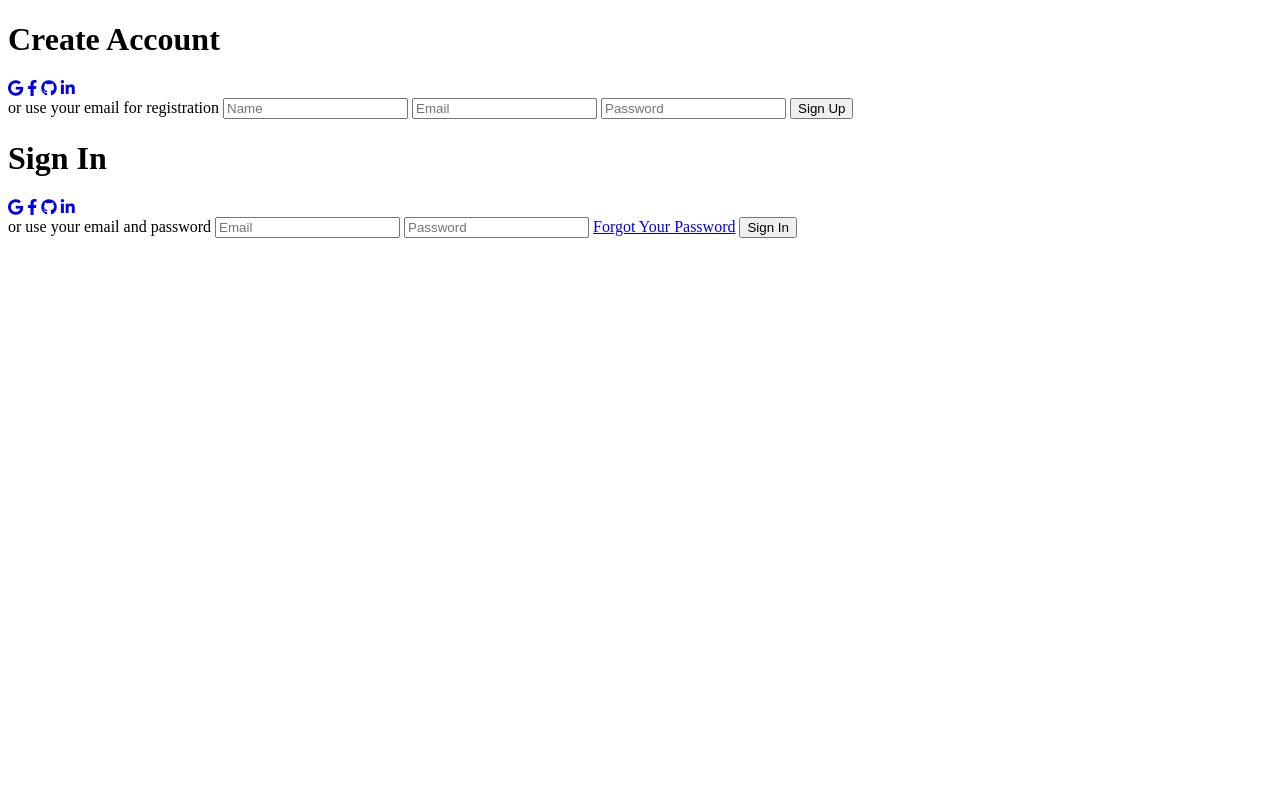
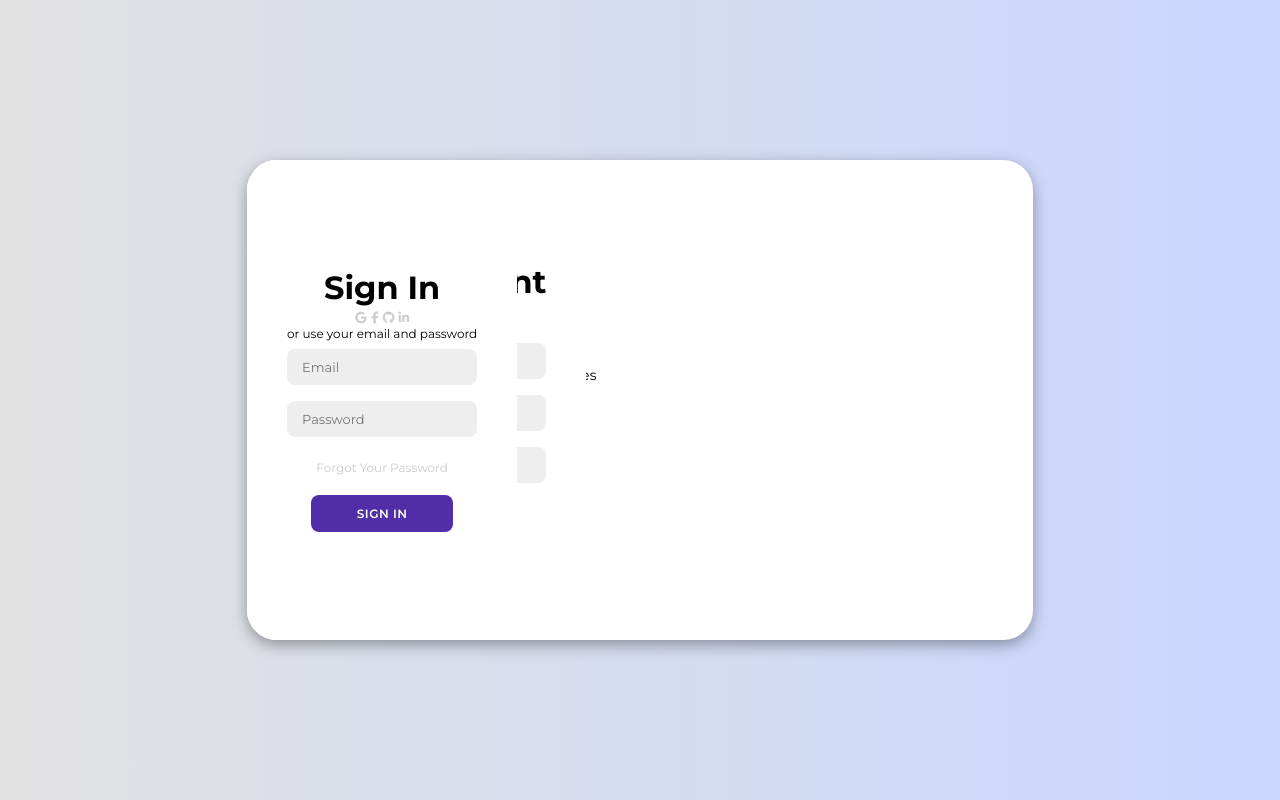
Before and after one commit to shreeteja22/HTML-CSS-PRO, a plain HTML site: page index.html in a window 1280 px wide. Drawn offline with Linux system fonts and the light colour scheme.

Commit message:
html&css

```diff
--- a/index.html
+++ b/index.html
@@ -9,7 +9,8 @@
 </head>
 <body>
     <div class="container" id="container">
-        <div class="form-container sign up">
+        <!-- Sign Up Form -->
+        <div class="form-container sign-up-container">
             <form action="#" method="post">
                 <h1>Create Account</h1>
                 <div class="social-icons">
@@ -25,10 +26,9 @@
                 <button>Sign Up</button>
             </form>
         </div>
-    </div>
 
-    <div class="container" id="container">
-        <div class="form-container sign in">
+        <!-- Sign In Form -->
+        <div class="form-container sign-in-container">
             <form action="#" method="post">
                 <h1>Sign In</h1>
                 <div class="social-icons">
@@ -44,6 +44,22 @@
                 <button>Sign In</button>
             </form>
         </div>
+
+        <!-- Toggle Panels -->
+        <div class="overlay-container">
+            <div class="overlay">
+                <div class="overlay-panel overlay-left">
+                    <h1>Welcome Back!!</h1>
+                    <p>Enter your personal details to access features</p>
+                    <button class="ghost" id="signIn">Sign In</button>
+                </div>
+                <div class="overlay-panel overlay-right">
+                    <h1>Hello, There!</h1>
+                    <p>Register your personal details to access features</p>
+                    <button class="ghost" id="signUp">Sign Up</button>
+                </div>
+            </div>
+        </div>
     </div>
 </body>
 </html>
--- a/style.css
+++ b/style.css
@@ -1 +1,119 @@
 @import url('https://fonts.googleapis.com/css2?family=Montserrat:ital,wght@0,100..900;1,100..900&display=swap');
+
+*{
+    margin: 0%;
+    padding: 0%;
+    box-sizing: border-box;
+    font-family: "Montserrat", sans-serif;
+}
+
+body{
+    background-color: rgb(195, 232, 255);
+    background: linear-gradient(to right,#e2e2e2,#c9d6ff);
+    display: flex;
+    align-items: center;
+    justify-content: center;
+    flex-direction: column;
+    height: 100vh;
+}
+
+.container{
+    background: #fff;
+    border-radius: 30px;
+    box-shadow: 0 5px 15px rgba(0, 0,0,0.35);
+    position: relative;
+    overflow: hidden;
+    width: 786px;
+    max-width: 100%;
+    min-height: 480px;
+}
+
+.container p{
+    font-size: 14px;
+    line-height: 20px;
+    letter-spacing: 0.3px;
+    margin: 20px 0;
+}
+.container span{
+    font-size: 12px;
+}
+.container a{
+    color: #ccc;
+    font-size: 12px;
+    text-decoration: none;
+    margin: 15px 0 10px;
+}
+
+.container button{
+    background-color: #512da8;
+    color: #fff;
+    font-size: 12px;
+    padding: 10px 45px;
+    border: 1px solid transparent;
+    border-radius: 8px;
+    font-weight: 600;
+    letter-spacing: 0.5px;
+    text-transform: uppercase;
+    margin-top: 10px;
+    cursor: pointer;
+}
+
+.container button.hidden{
+    background-color: transparent;
+    border-color: #fff;
+}
+
+.container form{
+    background-color: #fff;
+    display: flex;
+    align-items: center;
+    justify-content: center;
+    flex-direction: column;
+    padding: 0 40px;
+    height: 100%;
+}
+
+.container input{
+    background-color: #eee;
+    border: none;
+    margin: 8px 0;
+    padding: 10px 15px;
+    font-size: 13px;
+    border-radius: 8px;
+    width: 100%;
+    outline: none;
+}
+
+.form-container{
+    position: absolute;
+    top: 0;
+    height: 100%;
+    transition: all 0.6s ease-in-out;
+}
+
+.sign-in{
+    left: 0;
+    width: 50%;
+    z-index: 2;
+}
+
+.container.active .sign-in{
+    transform: translateX(100%);
+}
+
+.sign-up{
+    left: 0px;
+    width: 50%;
+    opacity: 0;
+    z-index: 1;
+}
+
+.container.active .sign-up{
+    transform: translateX(100%);\
+    opacity: 1;
+    z-index: 5;
+    animation: move 0.6s;
+}
+
+
+/* watch from 12 minutes */
```
